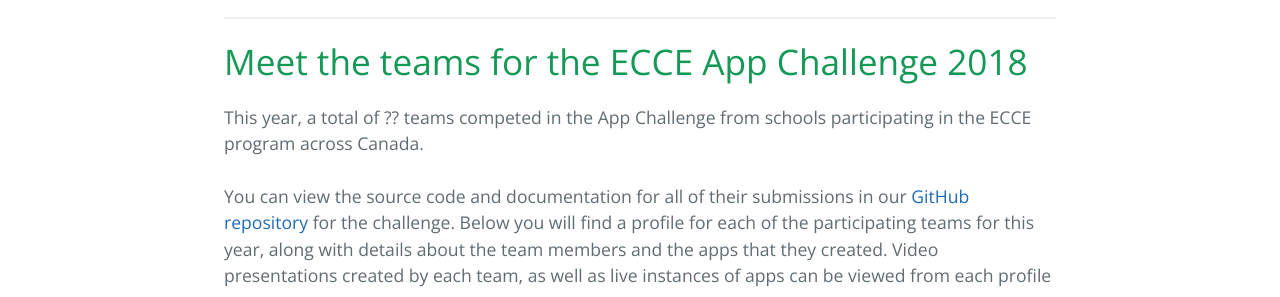
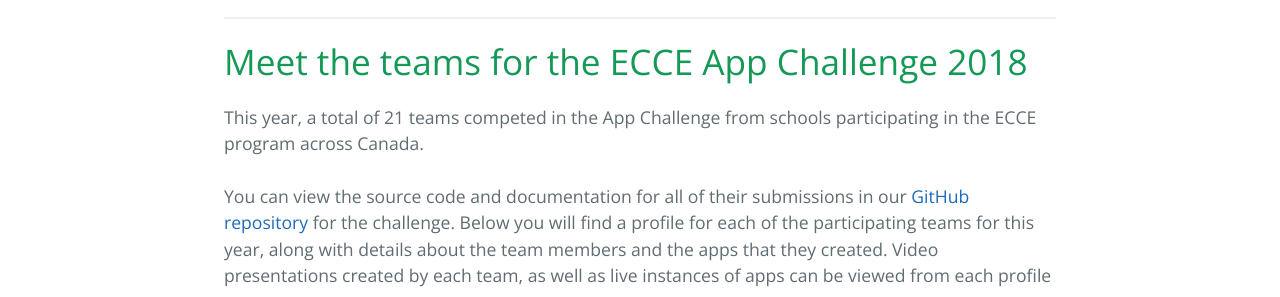
Before and after one commit to EsriCanada-CE/esricanada-ce.github.io, a Jekyll site: the page built from _appchallenge/2018/index.html, in a window 1280 px wide. Shown: the part 440-737 px from the top of the page. Built offline with Jekyll 4.4.1, drawn with Linux system fonts in a browser that asks for light colours.

Commit message:
Template and App Challenge 2018 fixes

```diff
--- a/_appchallenge/2018/index.html
+++ b/_appchallenge/2018/index.html
@@ -13,7 +13,7 @@
 
   <h1>Meet the teams for the ECCE App Challenge 2018</h1>
 
-  This year, a total of ?? teams competed in the App Challenge from schools participating in the ECCE program across Canada.
+  This year, a total of 21 teams competed in the App Challenge from schools participating in the ECCE program across Canada.
   <br /><br />
 
   You can view the source code and documentation for all of their submissions in our <a href="{{ challenge_ghurl }}">GitHub repository</a> for the challenge.  Below you will find a profile for each of the participating teams for this year, along with details about the team members and the apps that they created.  Video presentations created by each team, as well as live instances of apps can be viewed from each profile page.
--- a/_includes/appchallenge_page-header.html
+++ b/_includes/appchallenge_page-header.html
@@ -1,7 +1,7 @@
 <section class="page-header">
   {% assign team = page %}
   {% assign challenge = site.appchallenge | where:"category", "challenge" | where:"year", team.year | first %}
-  {% assign teamslug = team.name | replace:' ', '_' | replace:"'", '' %}
+  {% assign teamslug = team.name | replace:' ', '_' | replace:"'", '' | replace:",", '' %}
   {% if team.year == 2017 %}{% assign teamslug = teamslug | replace:'-', '_' %}{% endif %}
 
   <h1 class="project-name">{{ team.name }}</h1>
--- a/_layouts/appchallengeteam.html
+++ b/_layouts/appchallengeteam.html
@@ -2,7 +2,7 @@
 <html lang="en-us">
 
   {% assign team = page %}
-  {% assign teamslug = team.name | replace:' ', '_' | replace:"'", '' %}
+  {% assign teamslug = team.name | replace:' ', '_' | replace:"'", '' | replace:",", '' %}
   {% if team.year == 2017 %}{% assign teamslug = teamslug | replace:'-', '_' %}{% endif %}
   {% assign ghroot = site.ghpagesroot | append: '/ecce-app-challenge-' | append: team.year | append: '/' | append: teamslug %}
   {% assign githubroot = site.githuburl | append: '/ecce-app-challenge-' | append: team.year | append: '/tree/master/' | append: teamslug %}
```
